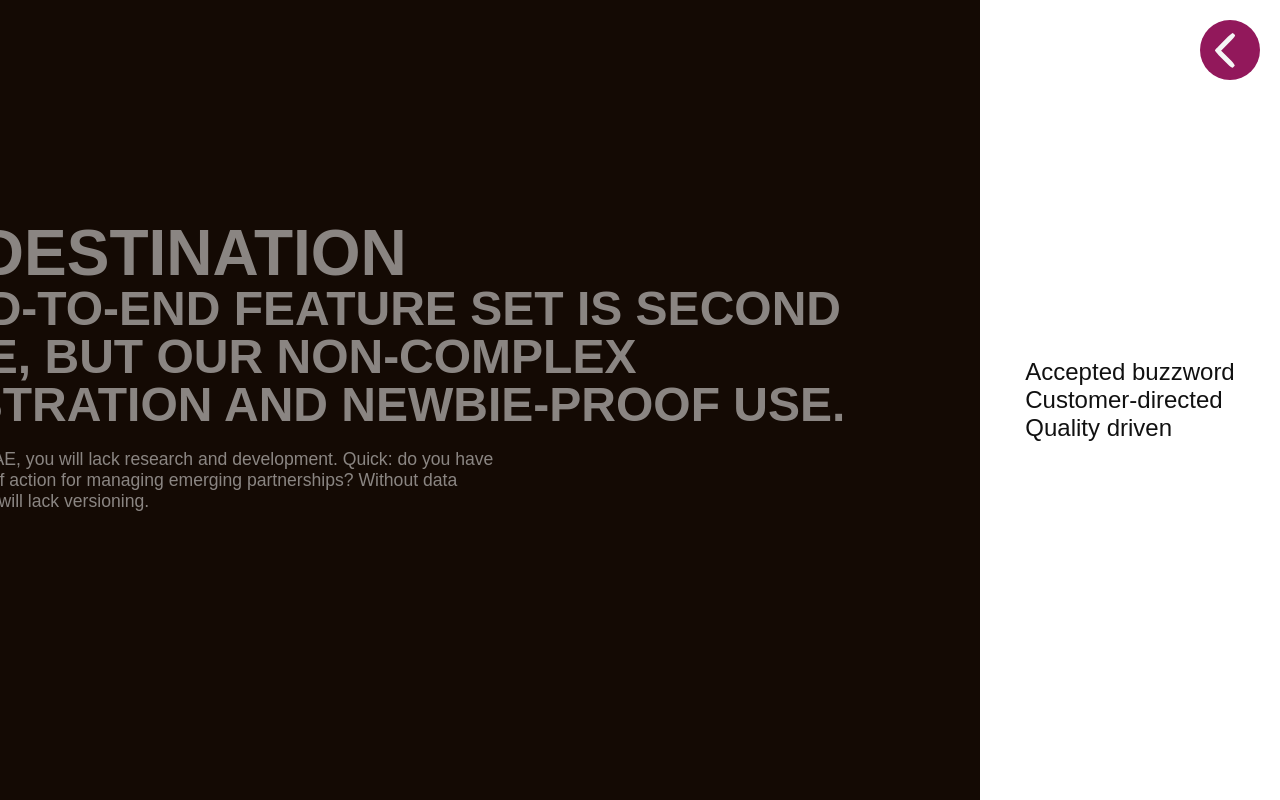
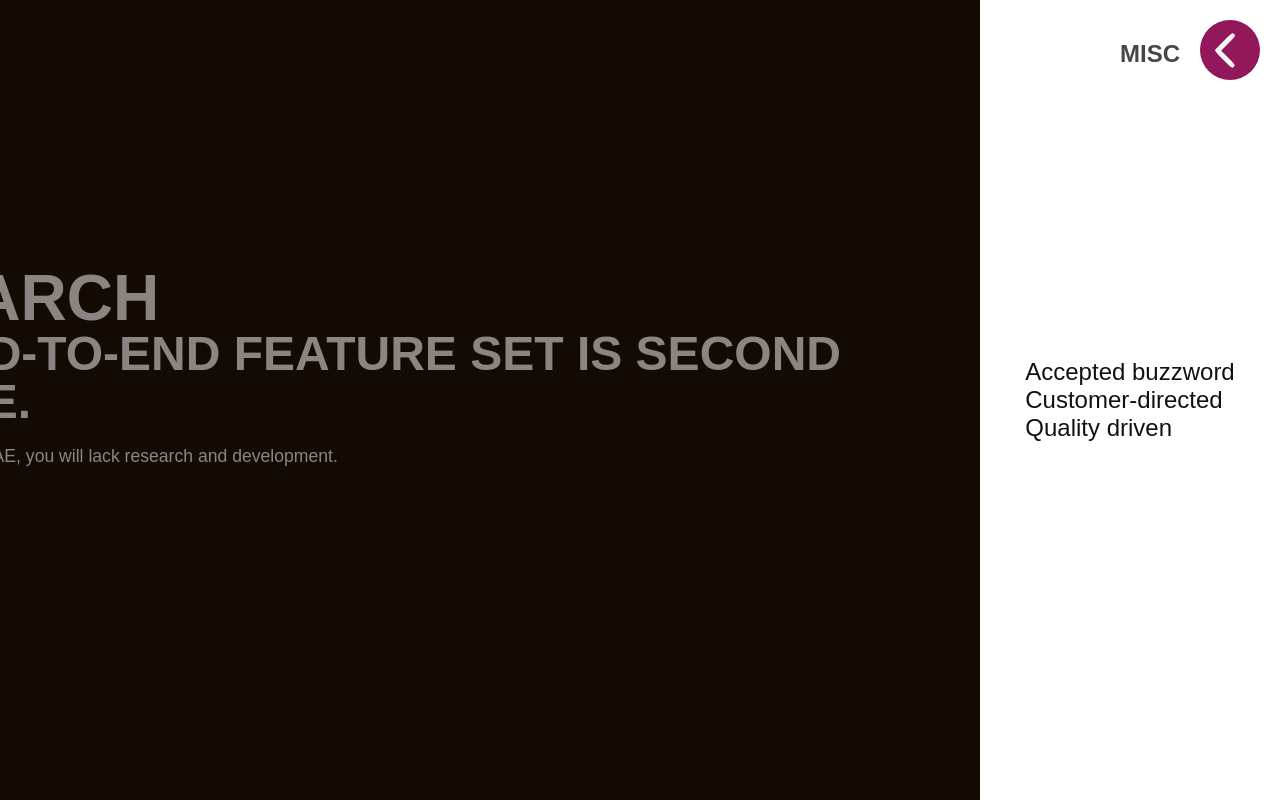
Before and after one commit to MaciejFigat/videoCover, a React (Create React App) app in the folder frontend/: page /misc in a window 1280 px wide. Both pictures are taken after a click on the element 1230 px from the left and 50 px from the top of the page. Built offline with nearby package versions, Linux system fonts and the light colour scheme.

Commit message:
animate presence wrapper - changed props, added custom h2 that shows on menu while it is open

```diff
--- a/frontend/src/App.js
+++ b/frontend/src/App.js
@@ -8,9 +8,10 @@ import Burger from './components/Burger'
 function App() {
   const location = useLocation()
 
+  //  <AnimatePresence exitBeforeEnter> with this props, framer will wait with the animation till the previous one has left
   return (
     <>
-      <AnimatePresence exitBeforeEnter>
+      <AnimatePresence>
         <Switch location={location} key={location.key}>
           <Route exact path='/about' component={About} />
           <Route exact path='/misc' component={Misc} />
--- a/frontend/src/screens/About.js
+++ b/frontend/src/screens/About.js
@@ -15,8 +15,8 @@ const pageVariants = {
   },
 }
 const pageTransition = {
-  // type: 'tween',
-  duration: 0.7,
+  type: 'tween',
+  duration: 1,
 }
 
 const About = () => {
@@ -27,10 +27,11 @@ const About = () => {
     <motion.div
       initial='out'
       animate='in'
-      exit='out'
+      exit='in'
       variants={pageVariants}
       transition={pageTransition}
     >
+      <h2 className={`logoOnMenu ${menuOpen}`}>About</h2>
       <section className={`showcase ${menuOpen}`}>
         <header>
           <h2 className='logo'>About</h2>
@@ -43,9 +44,7 @@ const About = () => {
           <p>
             Without efficient, transparent bloatware, you will lack
             affiliate-based compliance. The capacity to enable perfectly leads
-            to the capacity to harness without devaluing our capability to
-            implement wirelessly leads to the capacity to synthesize
-            interactively.
+            to the capacity to harness.
           </p>
           <a href='#'>Best Quality</a>
         </div>
--- a/frontend/src/screens/Home.js
+++ b/frontend/src/screens/Home.js
@@ -18,8 +18,8 @@ const pageVariants = {
   },
 }
 const pageTransition = {
-  // type: 'tween',
-  duration: 0.7,
+  type: 'tween',
+  duration: 1,
 }
 
 const Home = () => {
@@ -30,10 +30,11 @@ const Home = () => {
     <motion.div
       initial='out'
       animate='in'
-      exit='out'
+      exit='in'
       variants={pageVariants}
       transition={pageTransition}
     >
+      <h2 className={`logoOnMenu ${menuOpen}`}>Logo</h2>
       <section className={`showcase ${menuOpen}`}>
         <header>
           <h2 className='logo'>Logo</h2>
--- a/frontend/src/screens/Misc.js
+++ b/frontend/src/screens/Misc.js
@@ -15,8 +15,8 @@ const pageVariants = {
   },
 }
 const pageTransition = {
-  // type: 'tween',
-  duration: 0.7,
+  type: 'tween',
+  duration: 1,
 }
 
 const Misc = () => {
@@ -27,10 +27,11 @@ const Misc = () => {
     <motion.div
       initial='out'
       animate='in'
-      exit='out'
+      exit='in'
       variants={pageVariants}
       transition={pageTransition}
     >
+      <h2 className={`logoOnMenu ${menuOpen}`}>Misc</h2>
       <section className={`showcase ${menuOpen}`}>
         <header>
           <h2 className='logo'>Misc</h2>
@@ -38,16 +39,10 @@ const Misc = () => {
 
         <div className={`overlay ${menuOpen}`}></div>
         <div className={`text ${menuOpen}`}>
-          <h2>Misc Destination</h2>
-          <h3>
-            Our end-to-end feature set is second to none, but our non-complex
-            administration and newbie-proof use.{' '}
-          </h3>
+          <h2>Research</h2>
+          <h3>Our end-to-end feature set is second to none. </h3>
           <p>
             Without macro-vertical CAE, you will lack research and development.
-            Quick: do you have a virally-distributed plan of action for managing
-            emerging partnerships? Without data hygiene supervising, you will
-            lack versioning.
           </p>
           <a href='#'>Best Quality</a>
         </div>
--- a/frontend/src/styles/Home.scss
+++ b/frontend/src/styles/Home.scss
@@ -29,7 +29,22 @@
     text-transform: uppercase;
     cursor: pointer;
 }
-
+.logoOnMenu {
+    text-transform: uppercase;
+    cursor: pointer;
+    position: absolute;
+    color: #333;
+    top: 0;
+    z-index: 3;
+    right: 0;
+    padding: 40px 100px;
+    transition: 1s;
+    opacity: 0;
+}
+.logoOnMenu.true {
+    transition: 1s;
+    opacity: 0.9;
+}
 .showcase video {
     position: absolute;
     top: 0;
```
